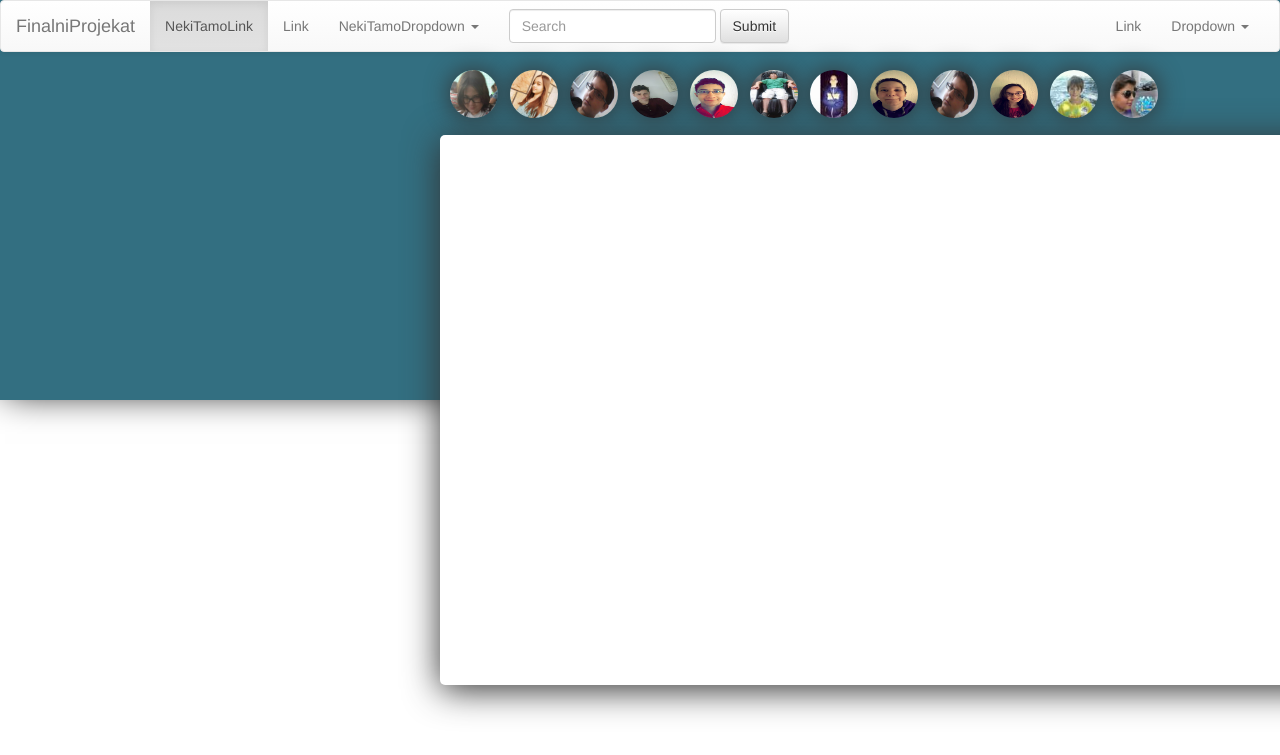
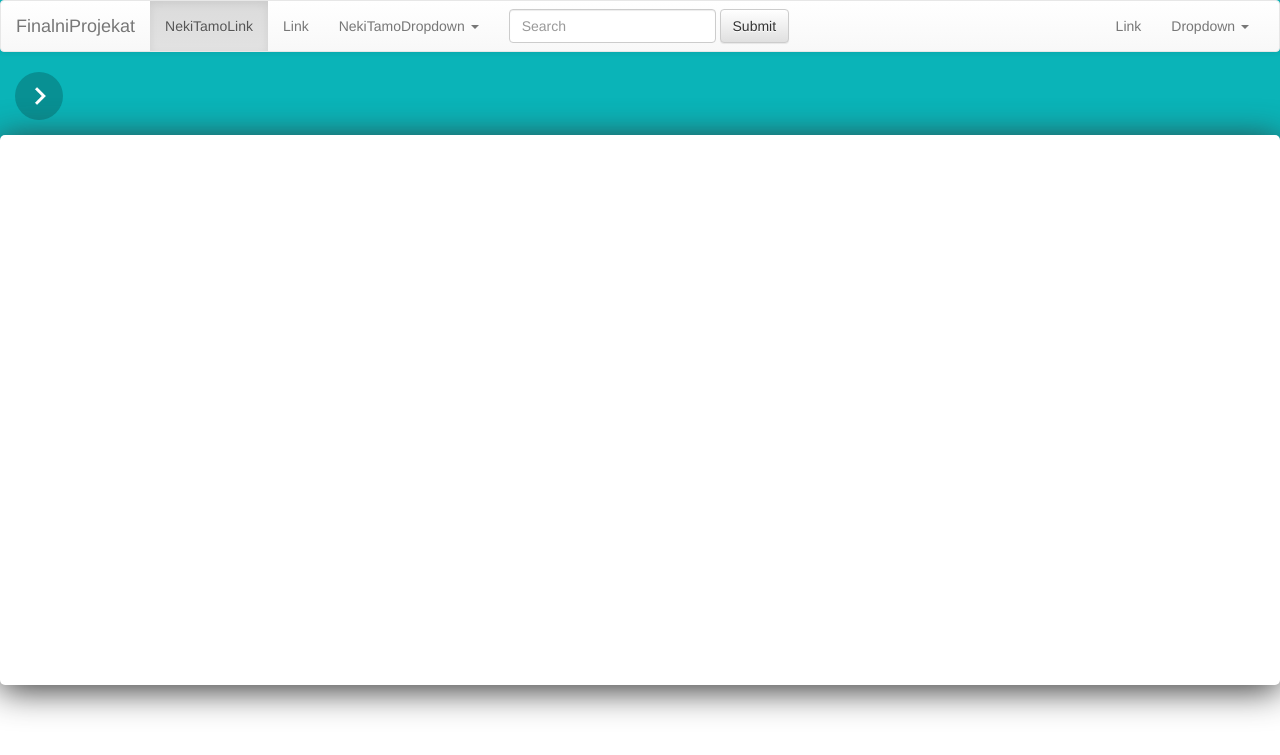
Before and after one commit to NatasaPetrovic/finalni_projekat_mladji, a PHP site: page /sablon.html in a window 1280 px wide. Shown: the top 755 px of the page. Run offline with PHP 8.4, Linux system fonts and the light colour scheme.

Commit message:
responsive

```diff
--- a/cssmain.css
+++ b/cssmain.css
@@ -5,17 +5,17 @@
 }
 #headerimagebg{
 
-	background-color:#336F81;
+	background-color:#0ab4b8;
 
     width:100%;
-	position:fixed;
+	position:absolute;
 	top:0px;
 	left:0px;
 	right:0px;
 	height:400px;
 
 	box-shadow:5px -8px 35px #000000;
-
+	transition:0.5s ease;
 	z-index:-100;
 
 }
@@ -27,10 +27,14 @@
 #main-content-window-nem{
 
 	background-color:#ffffff;
-	width:1000px;
+	width:100%;
 	height:550px;
 	position:fixed;
-	left:440px;
+	left:0.0001px;
+	transition:1s ease;
+
+	margin-left: auto;
+	margin-right:auto;
 	top:135px;
 		box-shadow:0px 5px 35px #323232;
 
@@ -66,10 +70,11 @@
 .imgavfave{
 
 	border-radius:100px;
-				box-shadow:0px 0px 25px #323232;
+				box-shadow:0px 5px 15px rgba(0, 0, 0, 0.5);
 
 
 }
+
 
 #callfavourites{
 
@@ -80,7 +85,7 @@
 	height:48px;
 	border-radius:100px;
 	background-color:#ff0e7a;
-	box-shadow:0px 0px 25px #323232;
+	box-shadow:0px 0px 10px rgba(0, 0, 0, 0.5);
 	left:125px;
 
 }
@@ -532,10 +537,13 @@
 }
 
 .lala{
+
 	border-radius:100px;
 	width:100px;
 	height:100px;
+
 }
+
 
 footer {
 	text-align: center;
--- a/header.html
+++ b/header.html
@@ -30,7 +30,7 @@
             <span class="icon-bar"></span>
             <span class="icon-bar"></span>
           </button>
-          <a class="navbar-brand" href="index.php">FinalniProjekat</a>
+          <a class="navbar-brand" href="index.php"><img src="logo.png" width="50"></a>
         </div>
 
         <!-- Collect the nav links, forms, and other content for toggling -->
--- a/sablon.html
+++ b/sablon.html
@@ -87,7 +87,92 @@
   <body>
 
 
-   <img src="./images/users/filip.jpg" id="faveavatar1" class="imgavfave"> <img src="./images/users/nadja.jpg" id="faveavatar2" class="imgavfave"> <img src="./images/users/nikola.jpg" id="faveavatar3" class="imgavfave"> <img src="./images/users/mihajlo.jpg" id="faveavatar4" class="imgavfave"> <img src="./images/users/lazar.jpg" id="faveavatar5" class="imgavfave"> <img src="./images/users/luka.jpg" id="faveavatar6" class="imgavfave"> <img src="./images/users/aleksa.jpg" id="faveavatar7" class="imgavfave"> <img src="./images/users/dusan.jpg" id="faveavatar8" class="imgavfave"> <img src="./images/users/nikola.jpg" id="faveavatar9" class="imgavfave"><img src="./images/users/sofija.jpg" id="faveavatar10" class="imgavfave"> <img src="./images/users/vukr.jpg" id="faveavatar11" class="imgavfave"> <img src="./images/users/vukvu.jpg" id="faveavatar12" class="imgavfave"> </div>
+ <button id="expandusers100" onclick="howusers()"><img src="images/ico/Material Icons_e5cc(0)_512.png" width="38"></button><div id="users100">  <img src="./images/users/filip.jpg" id="faveavatar1" class="imgavfave"> <img src="./images/users/nadja.jpg" id="faveavatar2" class="imgavfave"> <img src="./images/users/nikola.jpg" id="faveavatar3" class="imgavfave"> <img src="./images/users/mihajlo.jpg" id="faveavatar4" class="imgavfave"> <img src="./images/users/lazar.jpg" id="faveavatar5" class="imgavfave"> <img src="./images/users/luka.jpg" id="faveavatar6" class="imgavfave"> <img src="./images/users/aleksa.jpg" id="faveavatar7" class="imgavfave"> <img src="./images/users/dusan.jpg" id="faveavatar8" class="imgavfave"> <img src="./images/users/nikola.jpg" id="faveavatar9" class="imgavfave"><img src="./images/users/sofija.jpg" id="faveavatar10" class="imgavfave"> <img src="./images/users/vukr.jpg" id="faveavatar11" class="imgavfave"> <img src="./images/users/vukvu.jpg" id="faveavatar12" class="imgavfave"> </div>
+ <button id="expandusers101" onclick="ideusers()"><img src="images/ico/Material Icons_e5cc(0)_512.png" width="38" style="transform:rotate(180deg);"></button><div id="users100">
+  <style>
+
+  	#expandusers100{
+
+  		position:fixed;
+  		top:72px;
+  		left:15px;
+  		border-radius:100px;
+  		width:48px;
+  		height:48px;
+  		border:none;
+  		background-color:#089093;
+	cursor:pointer;
+  		transition:1s ease;
+  	}
+
+  	#expandusers100:active{
+
+  		box-shadow: inset 0px 0px 29px -12px rgba(0,0,0,0.75);
+
+
+  	}
+  		#expandusers101:active{
+
+  		box-shadow: inset 0px 0px 29px -12px rgba(0,0,0,0.75);
+
+
+  	}
+  	#users100{
+
+  		position:fixed;
+  		left:-100%;
+  		top:0px;
+  		transition:1s ease;
+
+  		cursor:pointer;
+  	}
+
+  	#expandusers101{
+	cursor:pointer;
+  		position:fixed;
+  		top:72px;
+  		left:-100%;
+  		border-radius:100px;
+  		width:48px;
+  		height:48px;
+  		border:none;
+  		background-color:#089093;
+  		transition:1s ease;
+  	}
+  </style>
+
+
+  <script type="text/javascript">
+
+  	function howusers(){
+
+
+
+  		document.getElementById("users100").style.left="10px";
+  		document.getElementById("expandusers100").style.left="-100%";
+  		  		document.getElementById("expandusers101").style.left="15px";
+
+
+
+
+  		 	}
+
+
+  		 	function ideusers(){
+
+
+
+  		document.getElementById("users100").style.left="-100%";
+  		document.getElementById("expandusers100").style.left="15px";
+  		  		document.getElementById("expandusers101").style.left="-100%";
+
+
+
+
+
+  		 	}
+
+  </script>
 
     <div id="main-content-window-nem">
 
@@ -219,7 +304,7 @@
 	   <hr  class="devider">
 	   <b  style="text-align:left;">Hobiji </b> Igranje igrica
 	   <hr  class="devider">
-	   <b  style="text-align:left;">Omiljena igrica </b> Slither
+	   <b  style="text-align:left;">Omiljena igrica </b> Slither.io
 	   <hr class="devider">
 
 	 <b  style="text-align:left;"> O Njemu/njoj </b><br/>
@@ -241,13 +326,13 @@
 	<div id="textautor">  <img src="./images/users/luka.jpg" id="avatar-plaintext"><p id="exp-title">Luka <b>Ratić</b></p><br/></div>
 	    <div id="actions"><button id="faveit"><img src="./images/ico/Material Icons_e87d(0)_128.png" width="24px"></button> <button id="mailme"><img src="./images/ico/Material Icons_e159(0)_128.png" width="24px"></button></div>
 	 <br/> <p  id="exp-plaintext" style="text-align:left;">
-	   <b  style="text-align:left;">Godiste </b> 2002.<br/>
+	   <b  style="text-align:left;">Godiste </b> 2003.<br/>
 	   <hr  class="devider">
 	   <b  style="text-align:left;">Godina u System Pro-u </b> 4.
 	   <hr  class="devider">
-	   <b  style="text-align:left;">Hobiji </b> Igranje igrica
+	   <b  style="text-align:left;">Hobiji </b> Fotografija i jos svasta nesto
 	   <hr  class="devider">
-	   <b  style="text-align:left;">Omiljena igrica </b> HalfLife
+	   <b  style="text-align:left;">Omiljena igrica </b> Infinite Simulator 2016.
 	   <hr class="devider">
 
 	 <b  style="text-align:left;"> O Njemu/njoj </b><br/>
```
Also changed, not shown: index.php (+13 -5 lines), Desktop/Drawing.png (added), images/ico/Material Icons_e5cc(0)_512.png (added), images/users/luka.jpg, logo.png (added).
